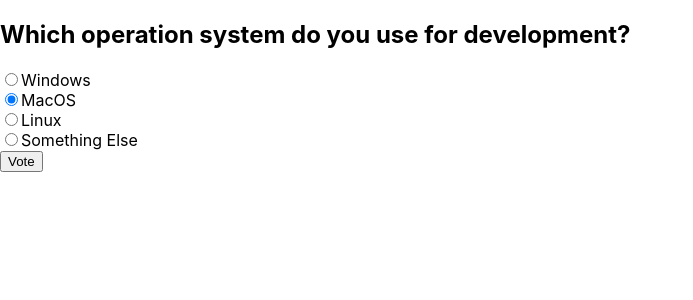
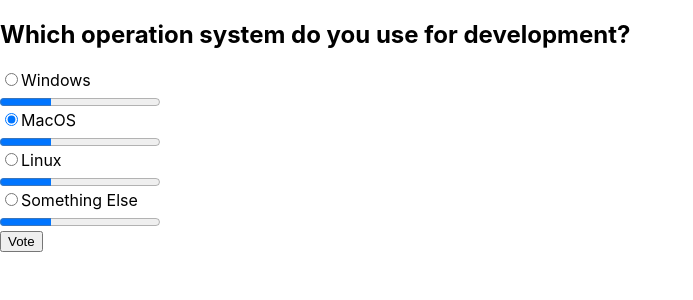
Before and after one commit to patika-hepsiburada-react-bootcamp/odev-3-burak48, a React (Create React App) app in the folder client/: page / in a window 1280 px wide. Shown: the top 300 px of the page, without its empty margins (0-693 px from the left). Built offline with nearby package versions, Linux system fonts and the light colour scheme; no server answers.

Commit message:
context added

```diff
--- a/client/src/App.js
+++ b/client/src/App.js
@@ -1,10 +1,13 @@
 import "./App.css";
 import Container from "./components/Container";
+import { VoteProvider } from "./contexts/VoteContext";
 
 function App() {
   return (
     <div className="App">
-      <Container />
+      <VoteProvider>
+        <Container />
+      </VoteProvider>
     </div>
   );
 }
--- a/client/src/components/Container.js
+++ b/client/src/components/Container.js
@@ -1,11 +1,15 @@
 import { useEffect } from "react";
-import { connectSocket } from "../socketApi";
+import { useVote } from "../contexts/VoteContext";
+import { connectSocket, subscribeToNewMessages } from "../socketApi";
 import Options from "./Options";
 import Question from "./Question";
 
 function Container() {
+  const { setOptions } = useVote();
+
   useEffect(() => {
     connectSocket();
+    subscribeToNewMessages((data) => setOptions(data));
   });
 
   return (
--- a/client/src/components/Options.js
+++ b/client/src/components/Options.js
@@ -8,6 +8,7 @@
   const handleSubmit = () => {
     sendMessage("new-vote", { selectedOption });
   };
+
   return (
     <div id="options">
       <h1>{selectedOption}</h1>
@@ -15,6 +16,7 @@
         <input type="radio" name="os" value="windows" onChange={handleSelect} />
         Windows
       </label>
+      <progress id="file" value="32" max="100" />
       <label htmlFor="">
         <input
           type="radio"
@@ -25,15 +27,20 @@
         />
         MacOS
       </label>
+      <progress id="file" value="32" max="100" />
       <label htmlFor="">
         <input type="radio" name="os" value="linux" onChange={handleSelect} />
         Linux
       </label>
+      <progress id="file" value="32" max="100" />
       <label htmlFor="">
         <input type="radio" name="os" value="other" onChange={handleSelect} />
         Something Else
       </label>
-      <button onClick={handleSubmit}>Vote</button>
+      <progress id="file" value="32" max="100" />
+      <div>
+        <button onClick={handleSubmit}>Vote</button>
+      </div>
     </div>
   );
 }
--- /dev/null
+++ b/client/src/contexts/VoteContext.js
@@ -0,0 +1,13 @@
+import { createContext, useState, useContext } from "react";
+
+const VoteContext = createContext();
+
+export const VoteProvider = ({ children }) => {
+  const [options, setOptions] = useState({});
+  const values = {
+    options,
+    setOptions,
+  };
+  return <VoteContext.Provider value={values}>{children}</VoteContext.Provider>;
+};
+export const useVote = () => useContext(VoteContext);
--- a/client/src/socketApi.js
+++ b/client/src/socketApi.js
@@ -22,3 +22,12 @@
   }
   socket.emit(topic, data);
 };
+
+export const subscribeToNewMessages = (cb) => {
+  if (!socket) {
+    return false;
+  }
+  socket.on("new-vote", (message) => {
+    cb(message);
+  });
+};
```
Also changed, not shown: 1 other file (tests, documents, lock files or other folders).
